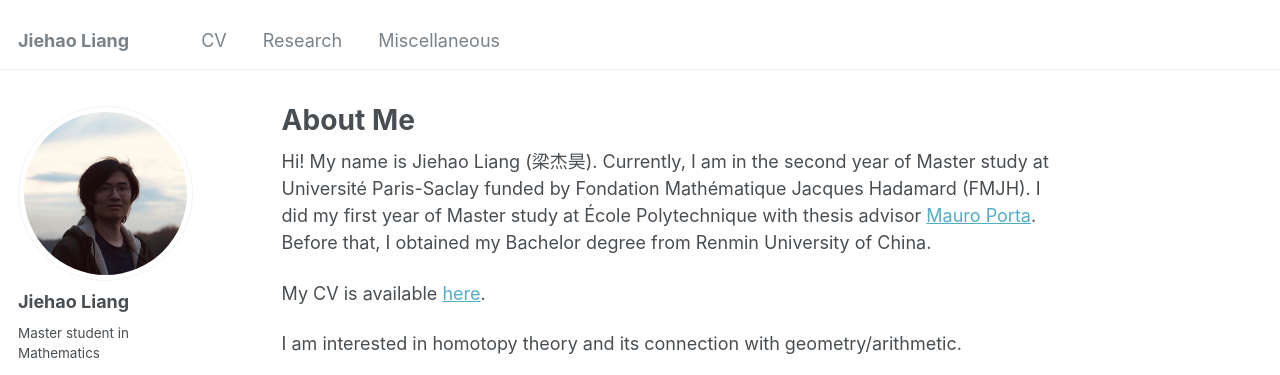
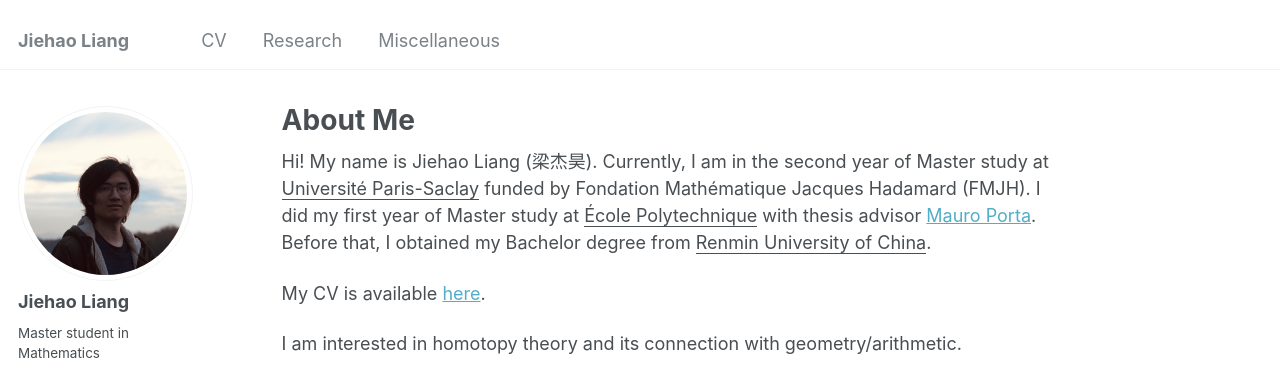
Before and after one commit to liangjiehao/liangjiehao.github.io, a Jekyll site: the page built from _pages/about.md, in a window 1280 px wide and 948 px high. Shown: the top 375 px of the window. Built offline with Jekyll 4.4.1, drawn with Linux system fonts in a browser that asks for light colours; some web fonts are replaced; part of the change alters nothing that is shown.

```diff
--- a/_pages/about.md
+++ b/_pages/about.md
@@ -7,7 +7,7 @@ redirect_from:
   - /about.html
 ---
 
-Hi! My name is Jiehao Liang (梁杰昊). Currently, I am in the second year of Master study at Université Paris-Saclay funded by Fondation Mathématique Jacques Hadamard (FMJH). I did my first year of Master study at École Polytechnique with thesis advisor [Mauro Porta](https://sites.google.com/view/mauroporta). Before that, I obtained my Bachelor degree from Renmin University of China.
+Hi! My name is Jiehao Liang (梁杰昊). Currently, I am in the second year of Master study at <ins>Université Paris-Saclay</ins> funded by Fondation Mathématique Jacques Hadamard (FMJH). I did my first year of Master study at <ins>École Polytechnique</ins> with thesis advisor [Mauro Porta](https://sites.google.com/view/mauroporta). Before that, I obtained my Bachelor degree from <ins>Renmin University of China</ins>.
 
 My CV is available [here](https://drive.google.com/file/d/1m-gMMVMBJvGW2LPWjJJ7HuZ5QY2JM0dB/view?usp=sharing).
 
```
